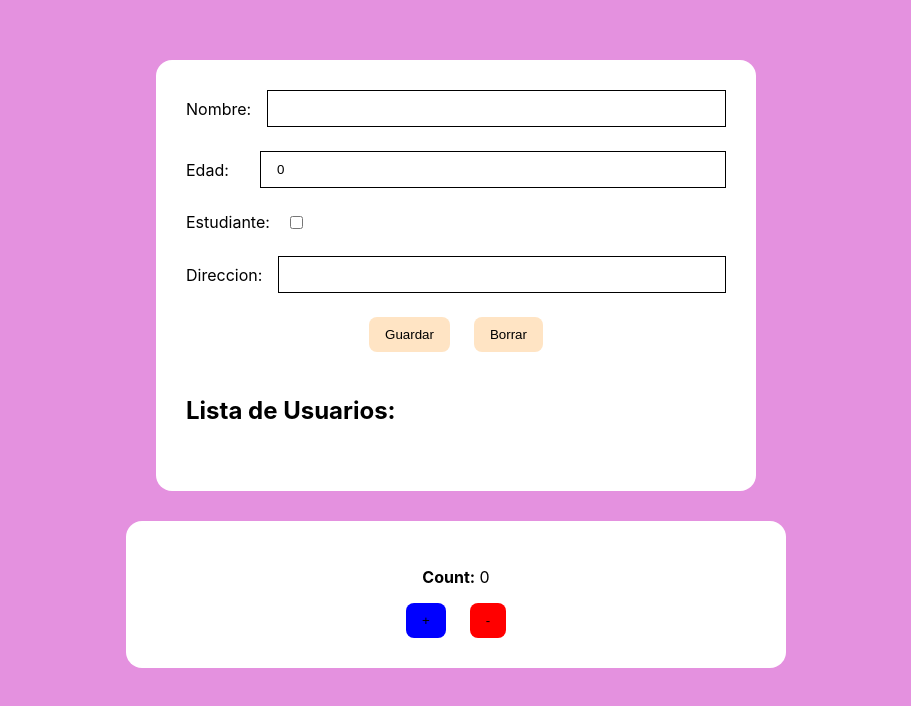
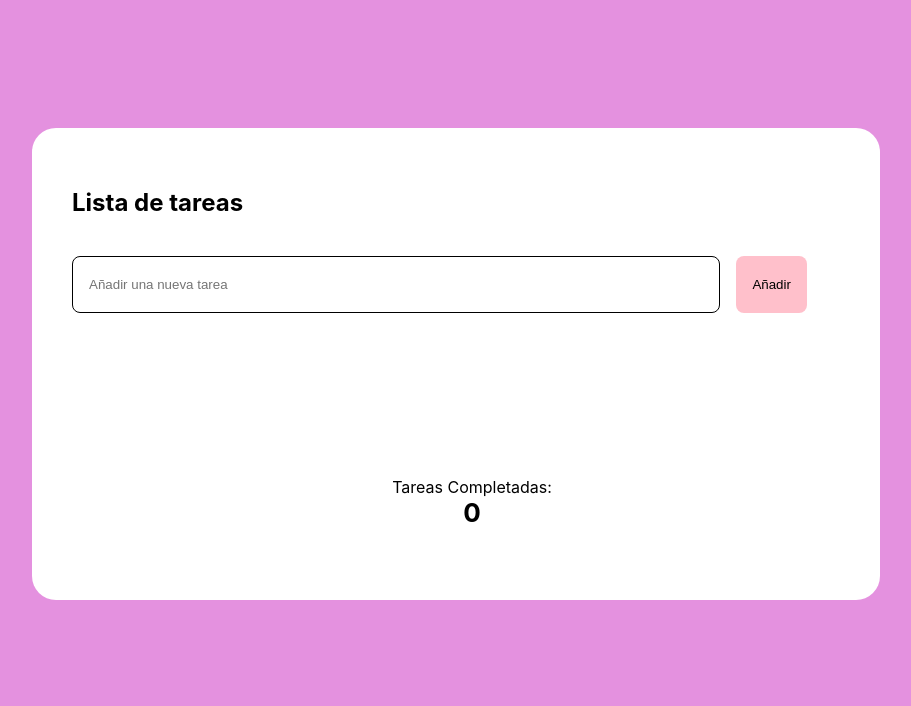
Before and after one commit to MaximoQuin/Arquitectura-sofware, a React (Create React App) app: page / in a window 1280 px wide. Shown: the part 106-812 px from the top of the page, without its empty margins (184-1095 px from the left). Built offline with nearby package versions, Linux system fonts and the light colour scheme.

Commit message:
Update useMemo

```diff
--- a/src/App.tsx
+++ b/src/App.tsx
@@ -1,13 +1,16 @@
 import './App.css';
+import './';
 import React from 'react';
 import FormUsers from './components/formulario';
 import Counter from './components/useHoockReduce';
+import ToDo from './components/useMemo';
 
 function App() {
   return (
     <div className="App">
-      <FormUsers />
-      <Counter />
+      {/* <FormUsers />
+      <Counter /> */}
+      <ToDo />
     </div>
   );
 }
--- /dev/null
+++ b/src/components/memo.css
@@ -0,0 +1,89 @@
+.todo-container {
+    width: 100%;
+    max-width: 768px;
+    padding: 40px;
+    background-color: white;
+    border-radius: 24px;
+    display: flex;
+    flex-direction: column;
+    gap: 50px;
+}
+
+.input {
+    display: flex;
+    flex-direction: row;
+    gap: 16px;
+}
+
+.input input {
+    border-radius: 8px;
+    padding: 20px 16px;
+    outline: none;
+}
+
+.input button {
+    width: 100%;
+    max-width: fit-content;
+    padding: 20px 16px;
+    background-color: pink;
+    border-radius: 8px;
+    border: none;
+    transition: 0.3s all ease-in-out;
+}
+
+
+.input button:hover {
+    background-color: blueviolet;
+}
+
+.completed {
+    padding: 16px;
+    border-radius: 16px;
+    width: 100%;
+    text-align: center;
+    display: flex;
+    flex-direction: column;
+    justify-content: center;
+    align-items: center;
+}
+
+.completed span {
+    font-size: 26px;
+    font-weight: 700;
+}
+
+ul {
+    width: 100%;
+    display: flex;
+    flex-direction: column;
+    gap: 10px;
+}
+
+li {
+    width: 100%;
+    max-width: 400px;
+    /* margin: 0 auto; */
+    display: flex;
+    flex-direction: row;
+    align-items: center;
+    gap: 250px;
+    border-bottom: 1px solid gray;
+}
+
+li button {
+    padding: 10px;
+    border: 0px;
+    border-radius: 8px;
+    background-color: pink;
+    transition: 0.3s all ease-in-out;
+}
+
+li button:hover {
+    background-color: blueviolet;
+}
+
+.top{
+    display: flex;
+    flex-direction: column;
+    gap: 20px;
+}
--- a/src/components/useMemo.tsx
+++ b/src/components/useMemo.tsx
@@ -1,69 +1,98 @@
 import React, { useReducer, useState, useCallback, useMemo } from "react";
-
+import './memo.css'
 
 interface ITask {
-    id: any,
-    text: any,
-    completed: any,
+    id: number;
+    text: string;
+    completed: boolean;
 }
 
 const initialState: ITask[] = [];
 
-// Reducer para manejar las acciones de agregar y marcar como completa
-const todoReducer = (state: any, action: any) => {
+// Reducer para manejar las acciones de agregar y marcar como completada
+const todoReducer = (state: ITask[], action: any) => {
+    switch (action.type) {
+        case "ADD_TODO":
+            return [
+                ...state,
+                {
+                    id: Date.now(),
+                    text: action.payload,
+                    completed: false,
+                },
+            ];
+        case "TOGGLE_TODO":
+            return state.map((todo: ITask) =>
+                todo.id === action.payload
+                    ? { ...todo, completed: !todo.completed }
+                    : todo
+            );
+        default:
+            return state;
+    }
+};
 
-    switch (action.type) {
-        case 'ADD_TODO':
-            return [...state, {
-                id: Date.now(),
-                text: action.payload,
-                completed: false,
-            }];
-        case 'TOGLE_TODO':
-            return state.mao((todo: any) =>
-                todo.id === action.payload ?
-                    { ...todo, completed: !todo.completed } : todo);
-        default: return state;
-    }
-}
-
-const ToDo = () => {
+const ToDo: React.FC = () => {
     const [state, dispatch] = useReducer(todoReducer, initialState);
-    const [newTodo, setNewTodo] = useState('');
+    const [newTodo, setNewTodo] = useState("");
 
     const add = useCallback(() => {
         if (newTodo.trim()) {
             dispatch({
-                type: 'ADD_TODO',
-                payload: newTodo
+                type: "ADD_TODO",
+                payload: newTodo,
             });
-            setNewTodo('')
+            setNewTodo("");
         }
     }, [newTodo]);
 
-    // Para marcar como completeda
-    const toggleToDo = useCallback((id: any) => {
+    const toggleToDo = useCallback((id: number) => {
         dispatch({
-            type: 'TOGGLE_TODO',
-            payload: id
+            type: "TOGGLE_TODO",
+            payload: id,
         });
     }, []);
 
-
-    // Para guardar el estado de las tareas
+    // Para calcular la cantidad de tareas completadas
     const completeCount = useMemo(
-        () => state.filter((todo: any) =>
-            todo.completed).length, [state]
-    )
-
+        () => state.filter((todo: ITask) => todo.completed).length,
+        [state]
+    );
 
     return (
-        <div className="">
+        <div className="todo-container">
+            <div className="top">
+                <div className="title">
+                    <h2>Lista de tareas</h2>
+                </div>
+                <div className="input">
+                    <input
+                        type="text"
+                        value={newTodo}
+                        onChange={(e) => setNewTodo(e.target.value)}
+                        placeholder="Añadir una nueva tarea"
+                    />
+                    <button onClick={add}>Añadir</button>
+                </div>
+            </div>
+            <div className="list">
+                <ul>
+                    {state.map((todo) => (
+                        <li key={todo.id} >
+                            <p style={{
+                                textDecoration: todo.completed ? "line-through" : "none",
+                            }}> {todo.text} </p>
+                            <button onClick={() => toggleToDo(todo.id)}>
+                                {todo.completed ? "Pendiente" : "Completa"}
+                            </button>
+                        </li>
+                    ))}
+                </ul>
+            </div>
 
+            <p className="completed">Tareas Completadas: <span>{completeCount}</span></p>
         </div>
     );
-
-}
-
+};
 
 export default ToDo;
```
